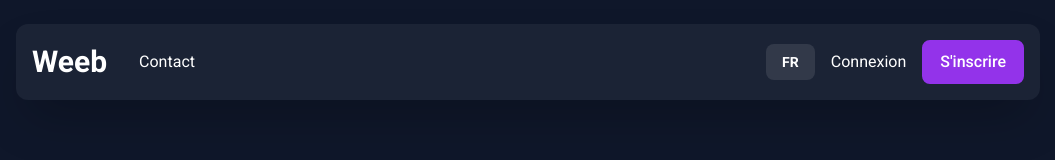
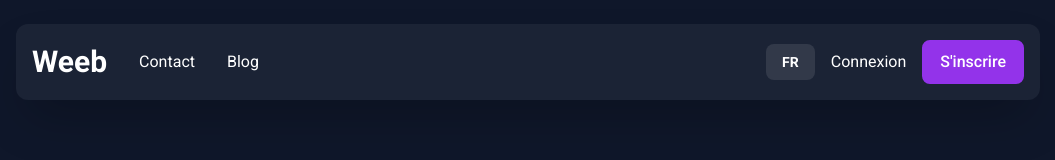
Before and after one commit to Yome07/weeb_guillaume_amselle_andreux, a React (Vite) app: page / in a window 1280 px wide. Shown: the top 160 px of the page, without its empty margins (112-1167 px from the left). Built offline with nearby package versions, Linux system fonts and the light colour scheme.

Commit message:
Feature: Add blog link and update header translations

```diff
--- a/src/components/layout/Header.tsx
+++ b/src/components/layout/Header.tsx
@@ -37,6 +37,7 @@ function Header() {
   // Liens de navigation
   const navLinks = [
     { name: t.header.contact, path: "/contact" },
+    { name: t.header.blog, path: "/blog" },
     // d'autres liens de navigation pourraient être rajoutés ici
   ];
 
--- a/src/locales/en.json
+++ b/src/locales/en.json
@@ -6,6 +6,7 @@
   "header": {
     "logo": "Weeb",
     "contact": "Contact",
+    "blog": "Blog",
     "login": "Log In",
     "register": "Join Now",
     "loginAriaLabel": "Log in to your account",
--- a/src/locales/fr.json
+++ b/src/locales/fr.json
@@ -6,6 +6,7 @@
   "header": {
     "logo": "Weeb",
     "contact": "Contact",
+    "blog": "Blog",
     "login": "Connexion",
     "register": "S'inscrire",
     "loginAriaLabel": "Se connecter à votre compte",
```
